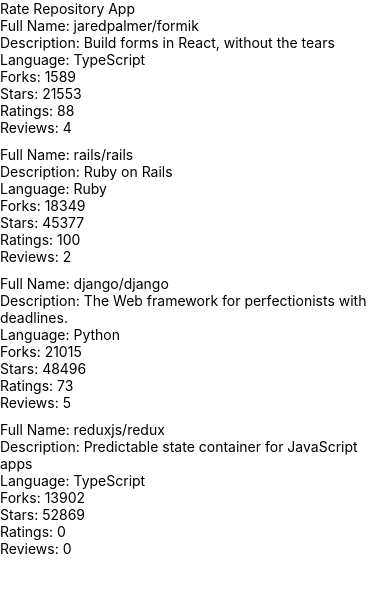
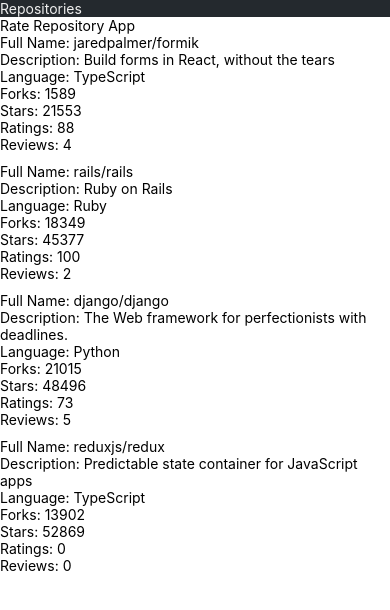
Before and after one commit to miku86/react-native-rate-repos, a React Native app: screen / in a window 390 px wide. Shown: the top 610 px of the page. Built offline with nearby package versions, Linux system fonts and the light colour scheme.

Commit message:
Update layout of main component

```diff
--- a/src/components/Main.jsx
+++ b/src/components/Main.jsx
@@ -1,19 +1,22 @@
-import Constants from "expo-constants";
 import React from "react";
 import { StyleSheet, Text, View } from "react-native";
+import AppBar from "./AppBar";
 import RepositoryList from "./RepositoryList";
 
 const styles = StyleSheet.create({
   container: {
-    marginTop: Constants.statusBarHeight,
     flexGrow: 1,
     flexShrink: 1,
+    display: "flex",
+    flexDirection: "column",
+    width: "100%"
   },
 });
 
 const Main = () => {
   return (
     <View style={styles.container}>
+      <AppBar />
       <Text>Rate Repository App</Text>
       <RepositoryList />
     </View>
```
